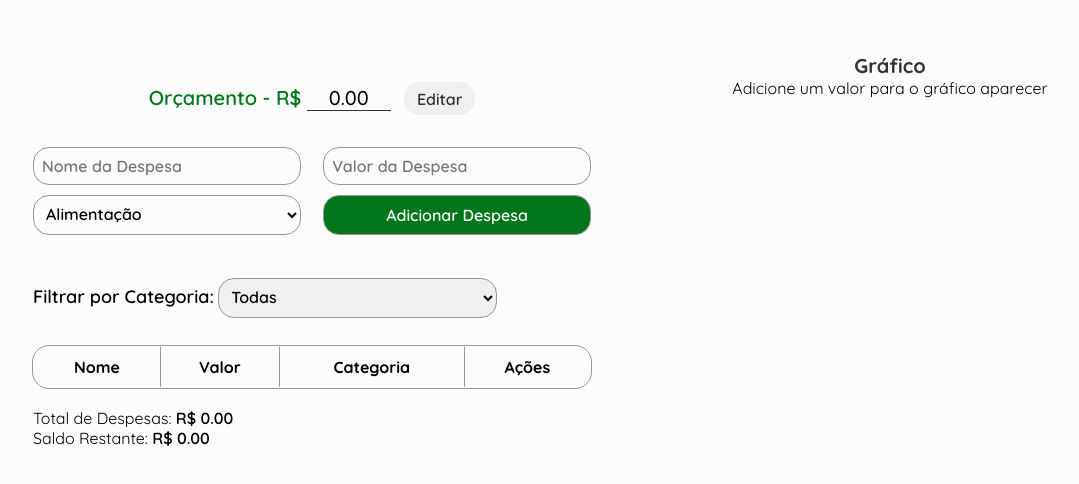
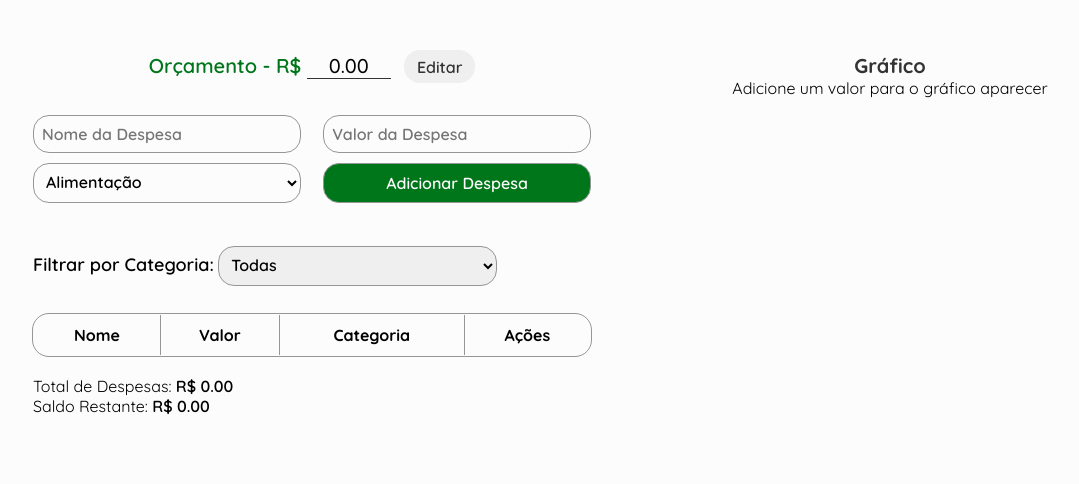
Before and after one commit to alvesjaov/gerenciador-despesas, a website built with webpack: page index.html in a window 1280 px wide. Shown: the part 122-606 px from the top of the page, without its empty margins (39-1118 px from the left). Built offline with nearby package versions, Linux system fonts and the light colour scheme.

Commit message:
chore: Atualiza estilos CSS para melhorar a aparência e usabilidade da página

```diff
--- a/src/assets/css/styles.css
+++ b/src/assets/css/styles.css
@@ -30,7 +30,7 @@
     font-weight: 600;
     font-size: 1.25rem;
     color: var(--quaternary-color);
-    margin: 2rem 0;
+    margin:  0 0 2rem 0;
 }
 
 .summary input {
```
